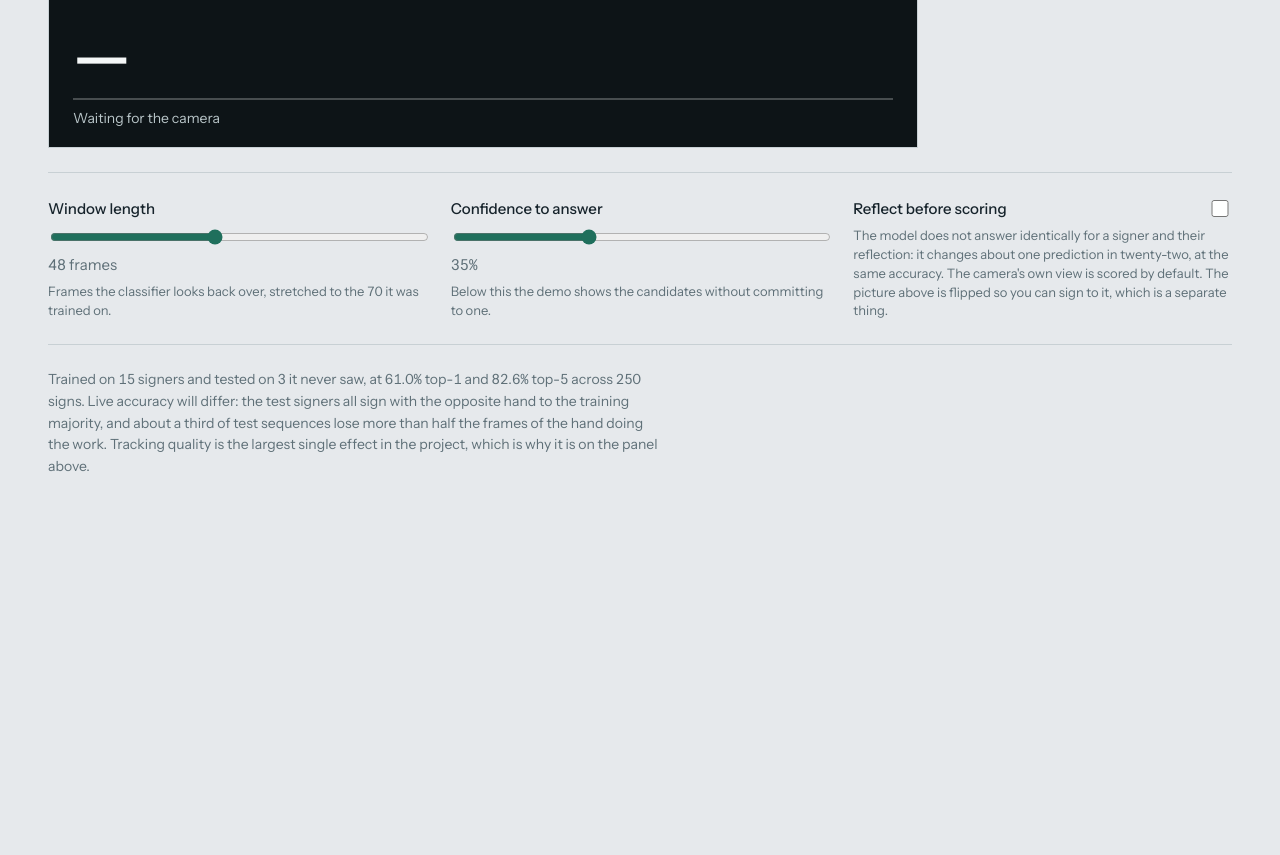
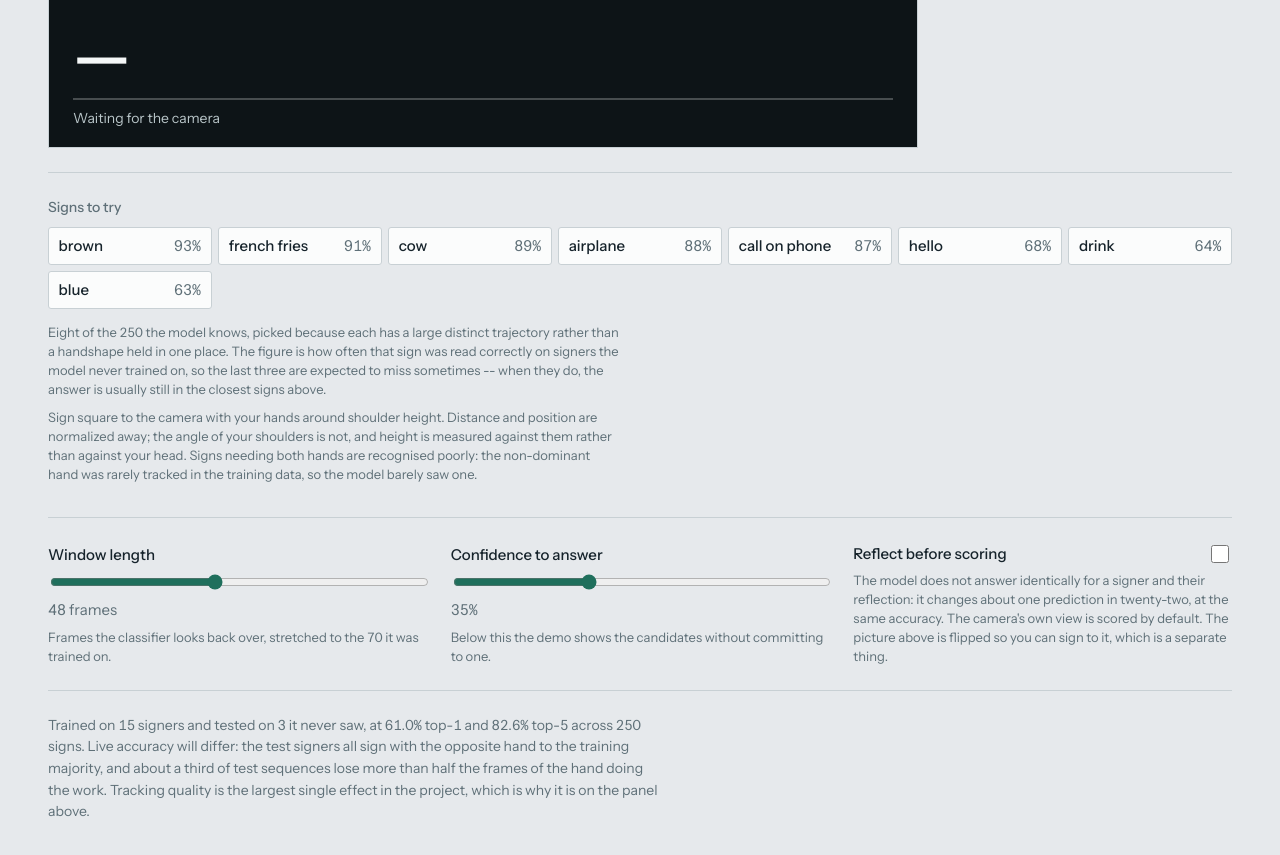
Before and after one commit to ash-sid/sign-recognition, a website built with Vite: page web/index.html in a window 1280 px wide. Shown: the part 763-1618 px from the top of the page. Before the commit the page ends 1289 px from the top, so only its background shows below. Built offline with nearby package versions, Linux system fonts and the light colour scheme; no server answers; what @mediapipe/tasks-vision, onnxruntime-web would draw is missing.

Commit message:
Suggest signs the model reads reliably

```diff
--- a/web/index.html
+++ b/web/index.html
@@ -51,6 +51,33 @@
         </aside>
       </section>
 
+      <section class="suggestions">
+        <h2>Signs to try</h2>
+        <ul class="sign-list">
+          <li><span class="sign-name">brown</span><span class="sign-score">93%</span></li>
+          <li><span class="sign-name">french fries</span><span class="sign-score">91%</span></li>
+          <li><span class="sign-name">cow</span><span class="sign-score">89%</span></li>
+          <li><span class="sign-name">airplane</span><span class="sign-score">88%</span></li>
+          <li><span class="sign-name">call on phone</span><span class="sign-score">87%</span></li>
+          <li><span class="sign-name">hello</span><span class="sign-score">68%</span></li>
+          <li><span class="sign-name">drink</span><span class="sign-score">64%</span></li>
+          <li><span class="sign-name">blue</span><span class="sign-score">63%</span></li>
+        </ul>
+        <p class="sign-note">
+          Eight of the 250 the model knows, picked because each has a large distinct trajectory
+          rather than a handshape held in one place. The figure is how often that sign was read
+          correctly on signers the model never trained on, so the last three are expected to miss
+          sometimes -- when they do, the answer is usually still in the closest signs above.
+        </p>
+        <p class="sign-note">
+          Sign square to the camera with your hands around shoulder height. Distance and position
+          are normalized away; the angle of your shoulders is not, and height is measured against
+          them rather than against your head. Signs needing both hands are recognised poorly:
+          the non-dominant hand was rarely tracked in the training data, so the model barely saw
+          one.
+        </p>
+      </section>
+
       <section class="controls">
         <label class="control">
           <span class="control-name">Window length</span>
--- a/web/src/style.css
+++ b/web/src/style.css
@@ -296,6 +296,49 @@ input:focus-visible {
   outline-offset: 3px;
 }
 
+.suggestions {
+  padding-top: var(--gap);
+  border-top: 1px solid var(--hairline);
+}
+
+.sign-list {
+  list-style: none;
+  margin: 0 0 0.9rem;
+  padding: 0;
+  display: grid;
+  grid-template-columns: repeat(auto-fit, minmax(9rem, 1fr));
+  gap: 0.4rem;
+}
+
+.sign-list li {
+  display: flex;
+  justify-content: space-between;
+  gap: 0.5rem;
+  padding: 0.4rem 0.6rem;
+  background: var(--panel);
+  border: 1px solid var(--hairline);
+  border-radius: 3px;
+  font-size: 0.9375rem;
+}
+
+.sign-name {
+  font-weight: 500;
+}
+
+/* The score sits beside the name rather than in a note underneath, so a sign
+   that misses reads as expected behaviour instead of a fault. */
+.sign-score {
+  color: var(--muted);
+}
+
+.sign-note {
+  margin: 0 0 0.6rem;
+  max-width: var(--measure);
+  color: var(--muted);
+  font-size: 0.8125rem;
+  line-height: 1.45;
+}
+
 footer {
   border-top: 1px solid var(--hairline);
   padding-top: var(--gap);
```
